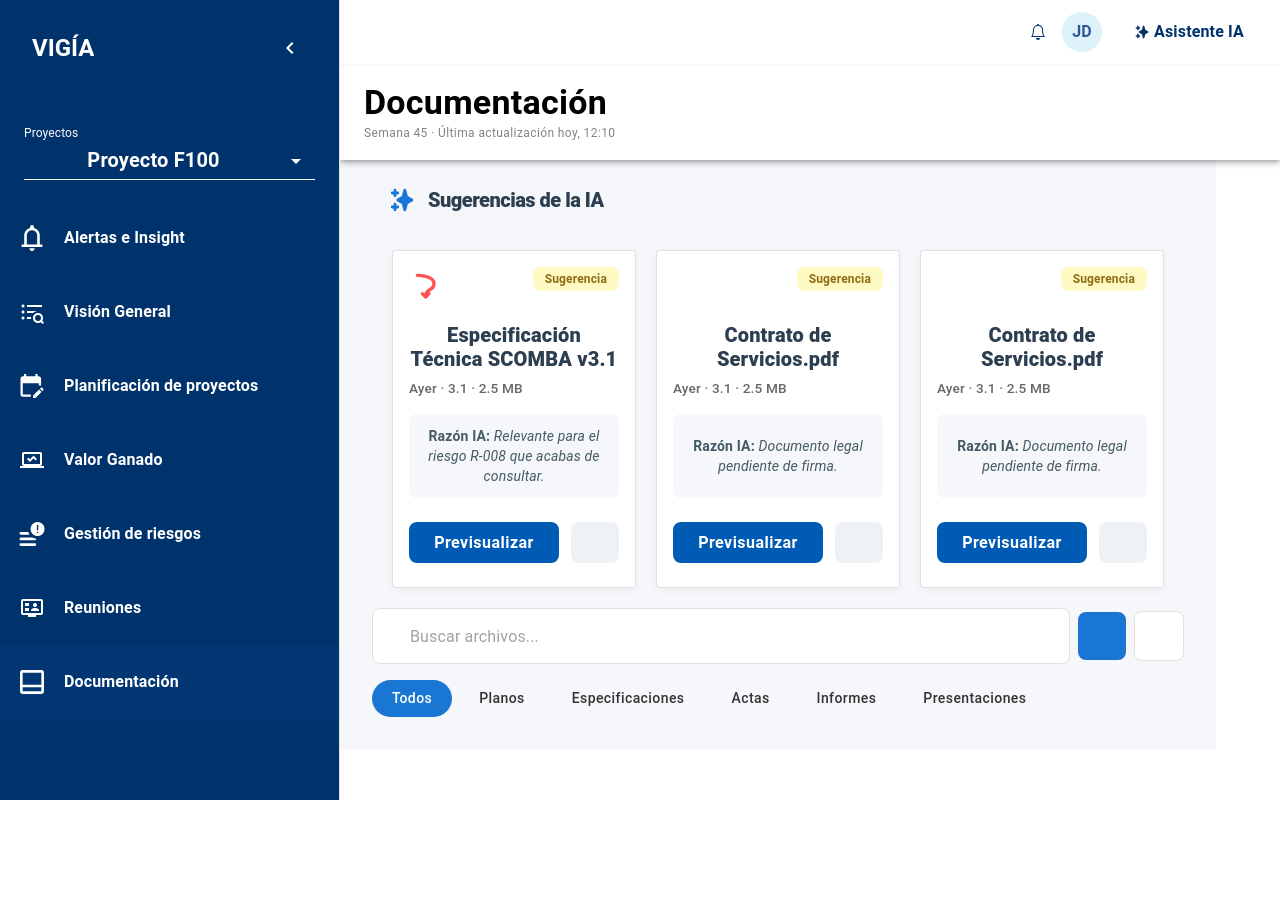
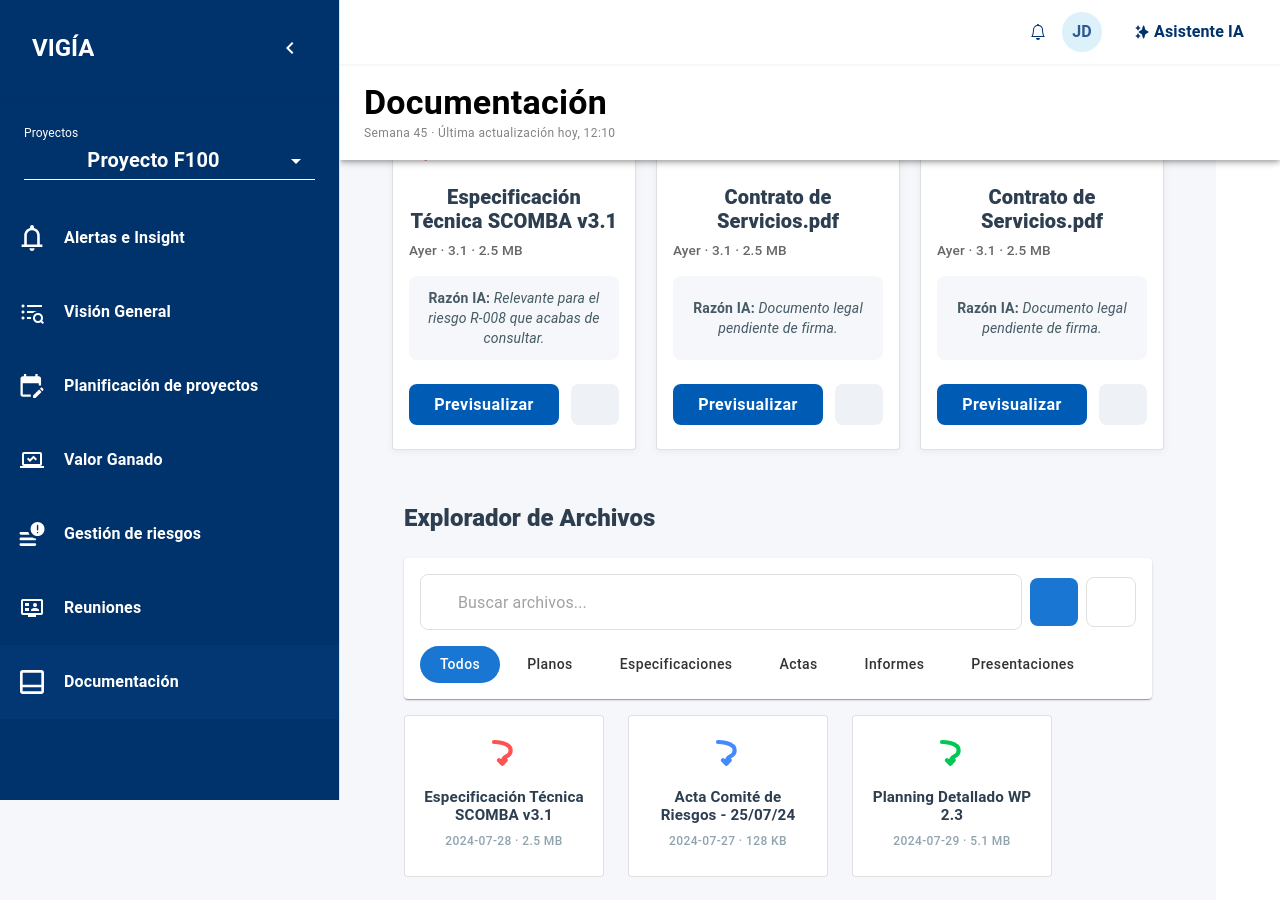
Before and after one commit to superkikin2/vigia, a React (Vite) app: page /documentacion in a window 1280 px wide. Shown: the top 900 px of the page. Before the commit the page ends 800 px from the top, so only its background shows below. Built offline with nearby package versions, Linux system fonts and the light colour scheme; some icons are missing.

Commit message:
feat: working on documentacion page, pending icons

```diff
--- /dev/null
+++ b/src/components/File.jsx
@@ -0,0 +1,34 @@
+import React from 'react';
+import { Card, CardContent, Typography, Box } from '@mui/material';
+import '../styles/File.css';
+
+export default function File({ icon, title, date, size }) {
+  return (
+    <Card
+      variant="outlined"
+      className="file-card"
+    >
+      <CardContent className="file-card-content">
+
+        <div className="file-icon">
+          {icon}
+        </div>
+
+        <Typography
+          variant="subtitle1"
+          className="file-title"
+        >
+          {title}
+        </Typography>
+
+        <Typography
+          variant="caption"
+          className="file-metadata"
+        >
+          {date} · {size}
+        </Typography>
+
+      </CardContent>
+    </Card>
+  );
+}
--- /dev/null
+++ b/src/components/FileExplorer.jsx
@@ -0,0 +1,79 @@
+import React from 'react';
+import { Box, Typography, Grid } from '@mui/material';
+import { Paper } from '@mui/material';
+import { SvgIcon } from '@mui/material';
+
+import DocSearch from '../components/forms/DocSearch';
+import File from './File';
+
+const AbstractIcon = ({ color }) => (
+  <SvgIcon sx={{ fontSize: 40, color: color }} viewBox="0 0 24 24">
+    <path
+      d="M6,6 C6,6 16,6 16,11 C16,16 11,13 11,19 L9,17 M11,19 L13,17"
+      fill="none"
+      stroke="currentColor"
+      strokeWidth="2.5"
+      strokeLinecap="round"
+      strokeLinejoin="round"
+    />
+  </SvgIcon>
+);
+
+const filesData = [
+  { id: 1, title: "Especificación Técnica SCOMBA v3.1", date: "2024-07-28", size: "2.5 MB", color: "#ff5252" },
+  { id: 2, title: "Acta Comité de Riesgos - 25/07/24", date: "2024-07-27", size: "128 KB", color: "#448aff" }, // Azul
+  { id: 3, title: "Planning Detallado WP 2.3", date: "2024-07-29", size: "5.1 MB", color: "#00c853" }, // Verde
+  { id: 4, title: "Presentación Avances Julio", date: "2024-07-22", size: "10.2 MB", color: "#ffab40" }, // Naranja
+  { id: 5, title: "Informe de Pruebas de Propulsión", date: "2024-07-15", size: "1.8 MB", color: "#ff5252" }, // Rojo
+  { id: 6, title: "Plano General de Cubiertas", date: "2024-06-30", size: "15.7 MB", color: "#ff5252" }, // Rojo
+  { id: 7, title: "Análisis de Valor Ganado - Q2", date: "2024-07-05", size: "850 KB", color: "#00c853" }, // Verde
+  { id: 8, title: "Acta Reunión Proveedor Acero", date: "2024-07-28", size: "95 KB", color: "#448aff" }, // Azul
+];
+
+export default function FileExplorer() {
+    return (
+
+        <Box sx={{ p: 4, }}>
+
+            {/* Título de la Sección */}
+            <Typography
+                variant="h5"
+                sx={{
+                    display: 'flex',
+                    fontWeight: 800,
+                    color: '#2c3e50',
+                    mb: 3
+                }}
+            >
+                Explorador de Archivos
+            </Typography>
+            <Paper
+                sx={{
+                p: '16px'
+                }}
+            >
+                <DocSearch
+                    className="doc-search-bar"
+                    placeholder="Buscar archivos..."
+                    categories={['Todos', 'Planos', 'Especificaciones', 'Actas', 'Informes', 'Presentaciones']}
+                    onSearch={(value) => console.log('Buscando:', value)}
+                    onCategoryChange={(category) => console.log('Categoría:', category)}
+                    onViewChange={(view) => console.log('Vista:', view)}
+                    onSortChange={() => console.log('Ordenar')}
+                />
+            </Paper>
+            <Grid container spacing={3} sx={{ mt: 2 }}>
+                {filesData.map((file) => (
+                <Grid item xs={12} sm={6} md={5} lg={3} key={file.id} display="flex" justifyContent="center">
+                    <File
+                        icon={<AbstractIcon color={file.color} />}
+                        title={file.title}
+                        date={file.date}
+                        size={file.size}
+                    />
+                </Grid>
+                ))}
+            </Grid>
+      </Box>
+    )
+}
--- a/src/pages/Documentacion.jsx
+++ b/src/pages/Documentacion.jsx
@@ -1,22 +1,13 @@
 import SuggestIA from '../components/SuggestIA';
+import FileExplorer from '../components/FileExplorer';
 import '../styles/Documentacion.css';
 
-import DocSearch from '../components/forms/DocSearch.jsx';
 
 export default function Documentacion() {
   return (
     <div>
-      <h2>Documentacion</h2>
-      <p>Bienvenido al panel de Documentacion del proyecto.</p>
       <SuggestIA />
-      <DocSearch
-        placeholder="Buscar archivos..."
-        categories={['Todos', 'Planos', 'Especificaciones', 'Actas', 'Informes', 'Presentaciones']}
-        onSearch={(value) => console.log('Buscando:', value)}
-        onCategoryChange={(category) => console.log('Categoría:', category)}
-        onViewChange={(view) => console.log('Vista:', view)}
-        onSortChange={() => console.log('Ordenar')}
-      />
+      <FileExplorer />
     </div>
   );
 }
--- /dev/null
+++ b/src/styles/File.css
@@ -0,0 +1,42 @@
+.file-card {
+  width: 200px;
+  border-radius: 12px;
+  border-color: #f0f0f0;
+  text-align: center;
+  box-shadow: none;
+  transition: 0.2s;
+}
+
+.file-card:hover {
+  border-color: #e0e0e0;
+  box-shadow: 0 4px 12px rgba(0,0,0,0.05);
+}
+
+.file-card-content {
+  padding: 24px;
+  display: flex;
+  flex-direction: column;
+  align-items: center;
+}
+
+.file-icon {
+  color: #ff5252;
+  font-size: 40px;
+  margin-bottom: 16px;
+  display: flex;
+  justify-content: center;
+}
+
+.file-title {
+  font-weight: 700 !important;
+  color: #2c3e50 !important;
+  line-height: 1.2 !important;
+  margin-bottom: 8px !important;
+  font-size: 0.95rem !important;
+}
+
+.file-metadata {
+  color: #90a4ae !important;
+  font-weight: 500 !important;
+  font-size: 0.75rem !important;
+}
```
